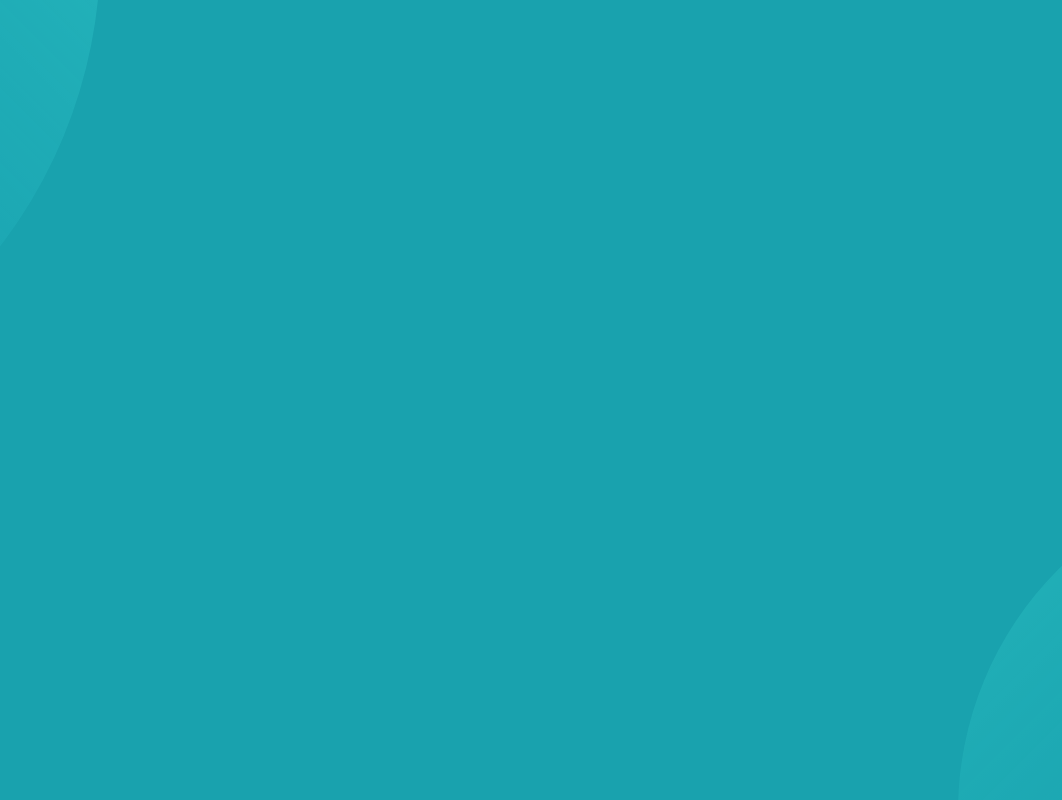
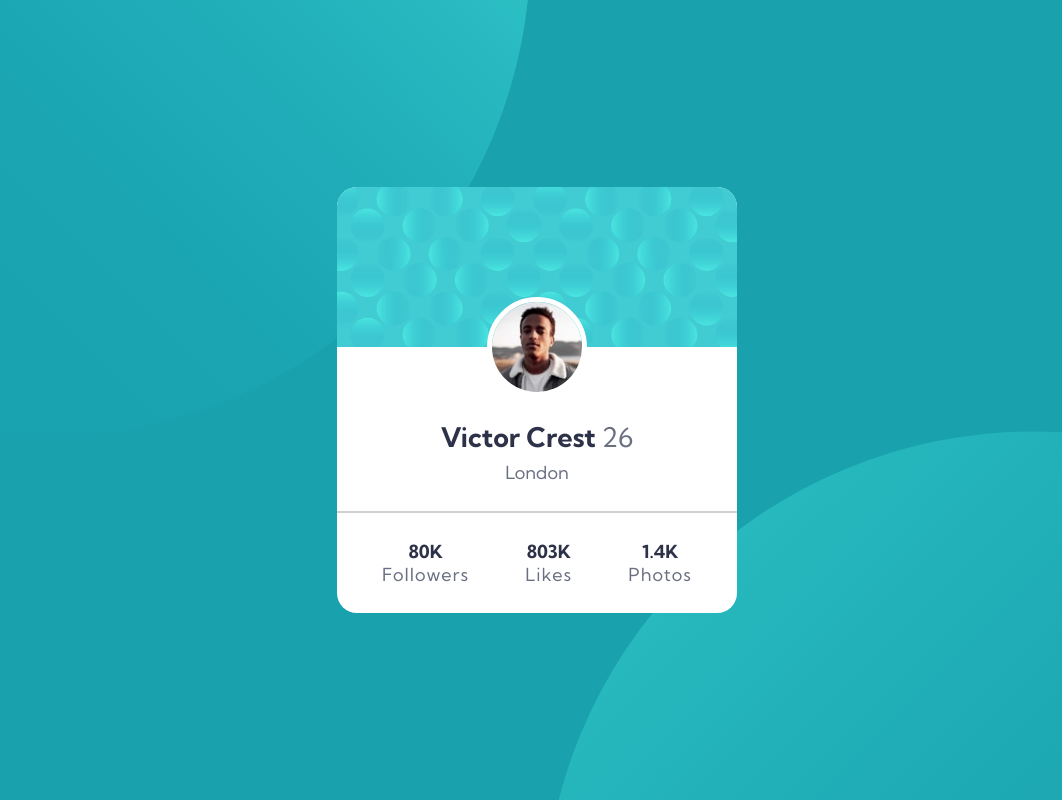
Before and after one commit to Shikamaru007/profile-card-component, a plain HTML site: page index.html in a window 1280 px wide. Shown: the whole page, without its empty margins (103-1165 px from the left). Drawn offline with Linux system fonts and the light colour scheme.

Commit message:
all done

```diff
--- a/index.html
+++ b/index.html
@@ -11,7 +11,29 @@
 </head>
 <body>
     <section>
+        <div class="container">
+            <img src="images/bg-pattern-card.svg" alt="card-pattern" id="pattern">
+            <img src="images/image-victor.jpg" alt="avi-pic" id="avi">
+            <h1>Victor Crest <span>26</span></h1>
+            <span class="location">London</span>
+            <hr>
+            <div class="stats">
 
+                <div class="block">
+                    <p>80K</p>
+                    <span>Followers</span>
+                </div>
+                <div class="block">
+                    <p>803K</p>
+                    <span>Likes</span>
+                </div>
+                <div class="block">
+                    <p>1.4K</p>
+                    <span>Photos</span>
+                </div>
+
+            </div>
+        </div>
     </section>
 </body>
 </html>
--- a/styles.css
+++ b/styles.css
@@ -14,23 +14,94 @@ section {
     width: 100%;
     height: 100vh;
     background-color: hsl(185, 75%, 39%);
+    background-position: center;
     position: relative;
     overflow: hidden;
+    display: flex;
+    justify-content: center;
+    align-items: center;
 }
 section::before{
     content: url(images/bg-pattern-top.svg);
-    margin: auto;
+    margin-right: 55rem;
+    margin-bottom: 50rem;
     position: absolute;
-    left: -43rem;
-    top: -30rem;
-    opacity: .5;
+    opacity: 1;
 }
 section::after{
     content: url(images/bg-pattern-bottom.svg);
     position: absolute;
+    margin-top: 58rem;
+    margin-left: 55rem;
+    opacity: 1;
+}
+.container {
+    background-color: white;
+    position: absolute;
+    z-index: 10;
     margin: auto;
-    bottom: -28rem;
-    right: -34rem;
-    scale: .7;
-    opacity: .5;
+    width: 340px;
+    display: flex;
+    flex-direction: column;
+    align-items: center;
+    justify-content: center;
+    padding-bottom: 1.5rem;
+    border-radius: 20px;
 }
+#pattern {
+    width: 100%;
+    position: relative;
+    border-radius: 20px 20px 0 0;
+}
+#avi {
+    border-radius: 50%;
+    border: 5px solid white;
+    width: 100px;
+    transform: translateY(-50%);
+    margin-bottom: 0;
+
+}
+h1 {
+    font-weight: 700;
+    color: hsl(229, 23%, 23%);
+    margin-top: calc(-1.5rem);
+    margin-bottom: .4rem;
+}
+h1 span {
+    font-weight: 400;
+    color: hsl(227, 10%, 46%);
+}
+.location {
+    color: hsl(227, 10%, 46%);
+    font-weight: 400;
+}
+hr {
+    border: .1px solid hsla(0, 0%, 59%, 0.45);
+    width: 100%;
+    margin: 1.5rem 0;
+}
+.stats {
+    display: flex;
+    justify-content: space-between;
+    width: 100%;
+    text-align: center;
+    padding-inline: 1.5em;
+}
+.stats p {
+    color: hsl(229, 23%, 23%);
+    font-weight: 700;
+}
+.stats span {
+    letter-spacing: 1px;
+    color: hsl(227, 10%, 46%);
+}
+
+
+@media screen and (min-width:600px){
+    .container {
+        width: 400px;
+    }
+    .stats {
+        padding-inline: 2.5rem;
+    }
+}
```
Also changed, not shown: 2 other files.
